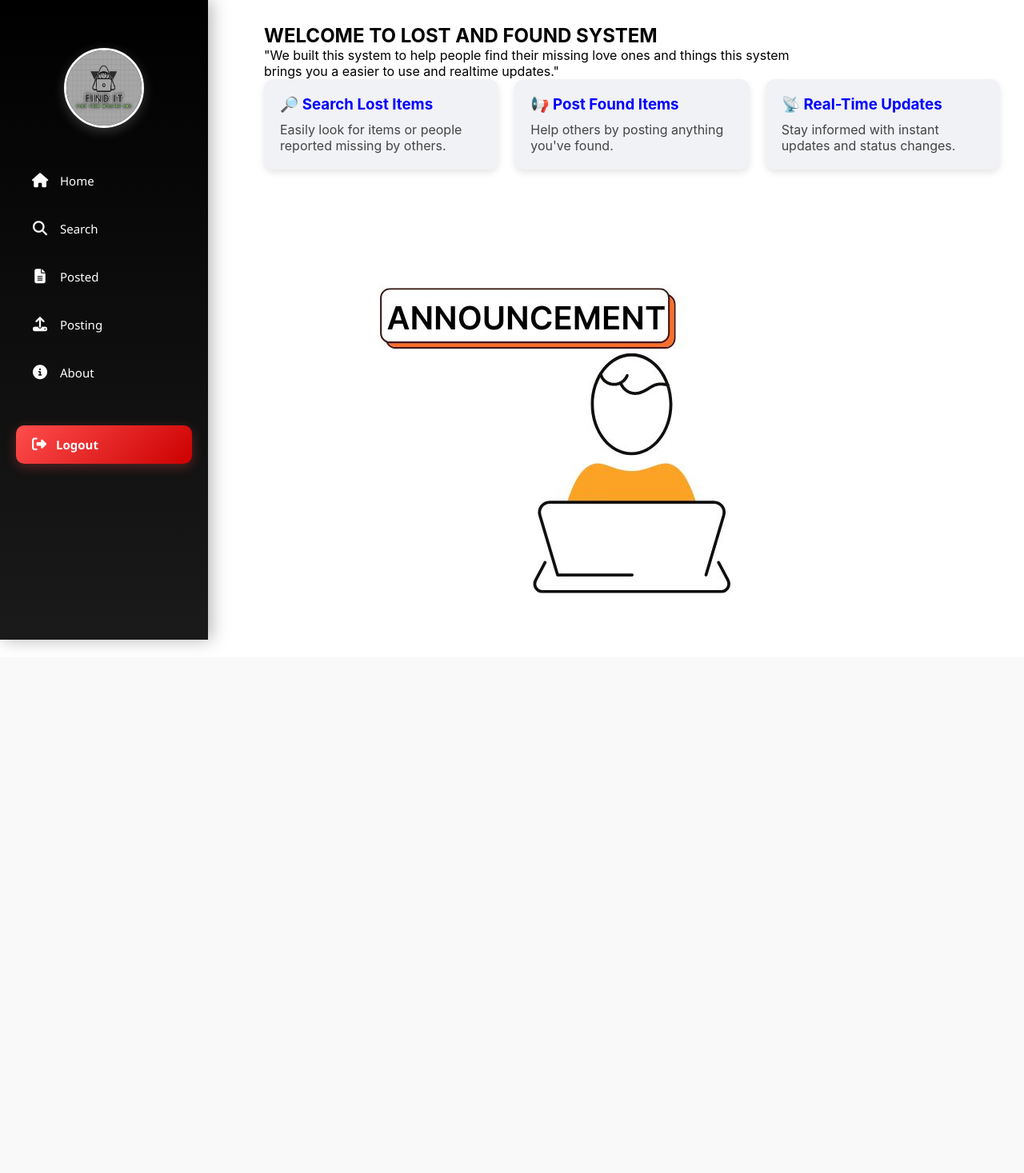
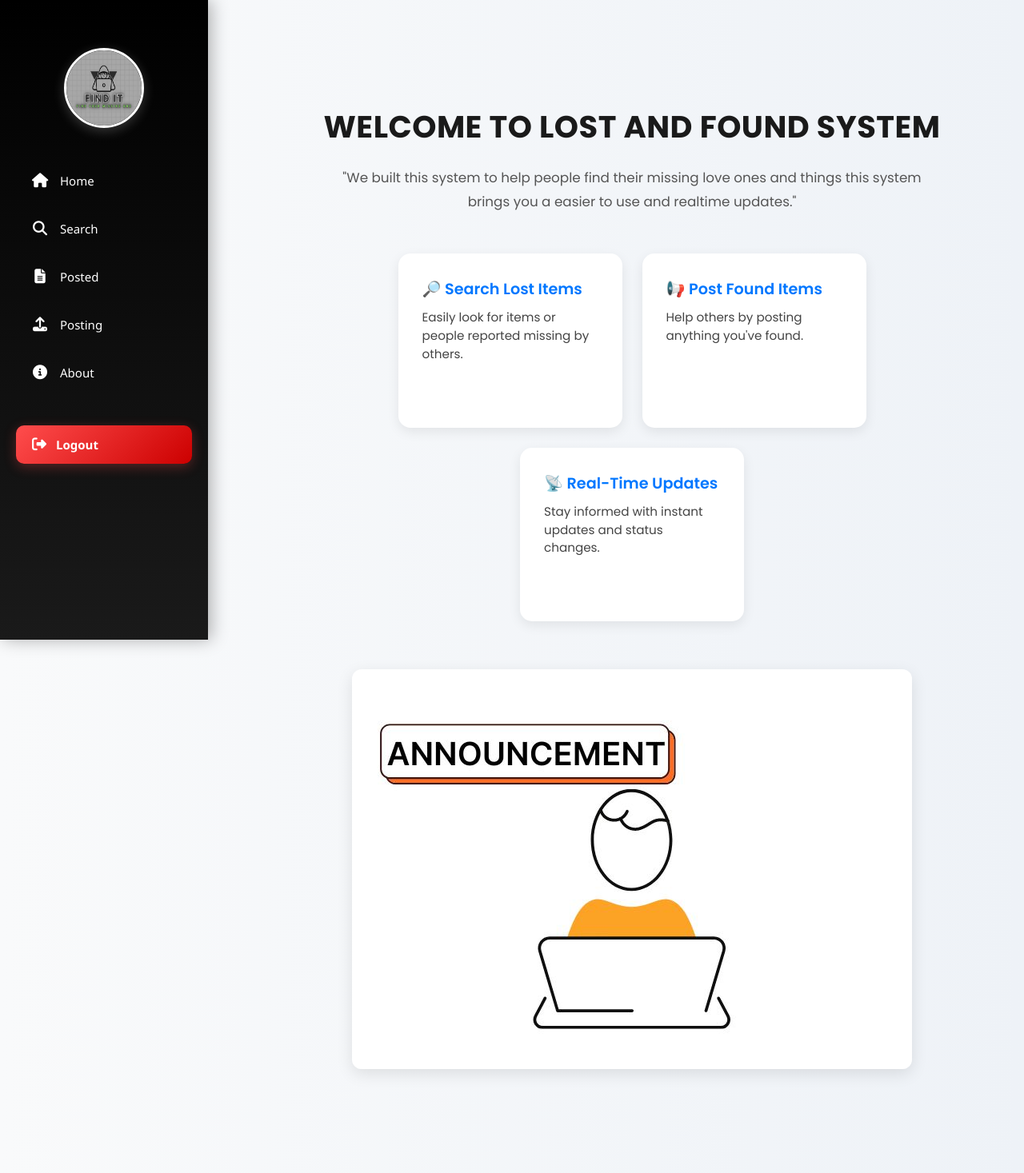
Before and after one commit to codewithv1n/find-it, a PHP site: page / in a window 1280 px wide. Shown: the whole page at 80% size. Before the commit the page ends 807 px from the top, so only its background shows below. Run offline with PHP 8.4, Linux system fonts and the light colour scheme; the visitor is signed in with stand-in values (Sample User, id 1).

Commit message:
UPDATE: i change the design in home section make it good looking but i continue to improved that also

```diff
--- a/styles.css
+++ b/styles.css
@@ -1,8 +1,11 @@
+@import url("https://fonts.googleapis.com/css2?family=Poppins:wght@400;500;600;700&display=swap");
+
+
 * {
   margin: 0;
   padding: 0;
   box-sizing: border-box;
-  font-family: 'Inter', sans-serif;
+  font-family:"Poppins", sans-serif;
 }
 
 section {
@@ -374,17 +377,6 @@ button:hover {
 }
 
 
-/*Announcement Section*/
-.ann-image img {
-  display: block;
-  margin-top: 80px;
-  border-radius: 12px;
-  margin-left: auto;
-  margin-right: auto;
-  box-shadow: 0 0 2px solid black;
-}
-/**/
-
 /*for sidebar and main text*/
 .home-section {
   margin-left: 300px;
@@ -411,27 +403,123 @@ button:hover {
   padding: 30px;
 }
 
-/*HOME SECTION*/
+/* ===== HOME SECTION ===== */
+#home {
+  display: flex;
+  justify-content: center;
+  align-items: center;
+  padding: 100px 20px;
+  background: linear-gradient(to right, #f9fafb, #eef2f7);
+  min-height: 100vh;
+}
+
+.home-section {
+  text-align: center;
+  max-width: 1000px;
+}
+
+.home-section h1 {
+  font-size: 2.4rem;
+  font-weight: 700;
+  color: #1a1a1a;
+  margin-bottom: 20px;
+  letter-spacing: 0.5px;
+}
+
+.home-section p {
+  font-size: 1.05rem;
+  font-weight: 400;
+  color: #555;
+  line-height: 1.8;
+  margin-bottom: 50px;
+}
+
+/* ===== FEATURES CARDS ===== */
 .features {
   display: flex;
-  gap: 20px;
+  justify-content: center;
+  gap: 25px;
   flex-wrap: wrap;
+  margin-bottom: 60px;
 }
 
 .card {
-  background-color: #f1f2f6;
-  padding: 20px;
-  border-radius: 12px;
-  box-shadow: 0 4px 8px rgba(0, 0, 0, 0.1);
-  flex: 1 1 250px;
+  background-color: #fff;
+  border-radius: 15px;
+  box-shadow: 0 5px 15px rgba(0, 0, 0, 0.08);
+  padding: 30px;
+  width: 280px;
+  transition: all 0.3s ease;
+  text-align: left;
 }
+
+.card:hover {
+  transform: translateY(-8px);
+  box-shadow: 0 8px 20px rgba(0, 0, 0, 0.12);
+}
+
 .card h3 {
+  color: #0077ff;
+  font-weight: 600;
+  font-size: 1.2rem;
   margin-bottom: 10px;
-  color: blue;
 }
 
 .card p {
   color: #444;
+  font-size: 0.95rem;
+  line-height: 1.5;
+}
+
+/* ===== ANNOUNCEMENT IMAGE ===== */
+.ann-image {
+  display: flex;
+  justify-content: center;
+  align-items: center;
+}
+
+.ann-image img {
+  width: 100%;
+  max-width: 700px;
+  border-radius: 12px;
+  box-shadow: 0 6px 20px rgba(0, 0, 0, 0.1);
+  transition: transform 0.3s ease;
+}
+
+.ann-image img:hover {
+  transform: scale(1.02);
+}
+
+/* ===== RESPONSIVE DESIGN ===== */
+@media (max-width: 768px) {
+  .home-section h1 {
+    font-size: 1.8rem;
+  }
+
+  .features {
+    flex-direction: column;
+    align-items: center;
+  }
+
+  .card {
+    width: 90%;
+  }
+}
+
+/* ===== FADE IN ANIMATION ===== */
+.home-section h1 {
+  animation: fadeInDown 0.9s ease-in-out;
+}
+
+@keyframes fadeInDown {
+  from {
+    opacity: 0;
+    transform: translateY(-20px);
+  }
+  to {
+    opacity: 1;
+    transform: translateY(0);
+  }
 }
 
 /*POSTING SECTION*/
```
